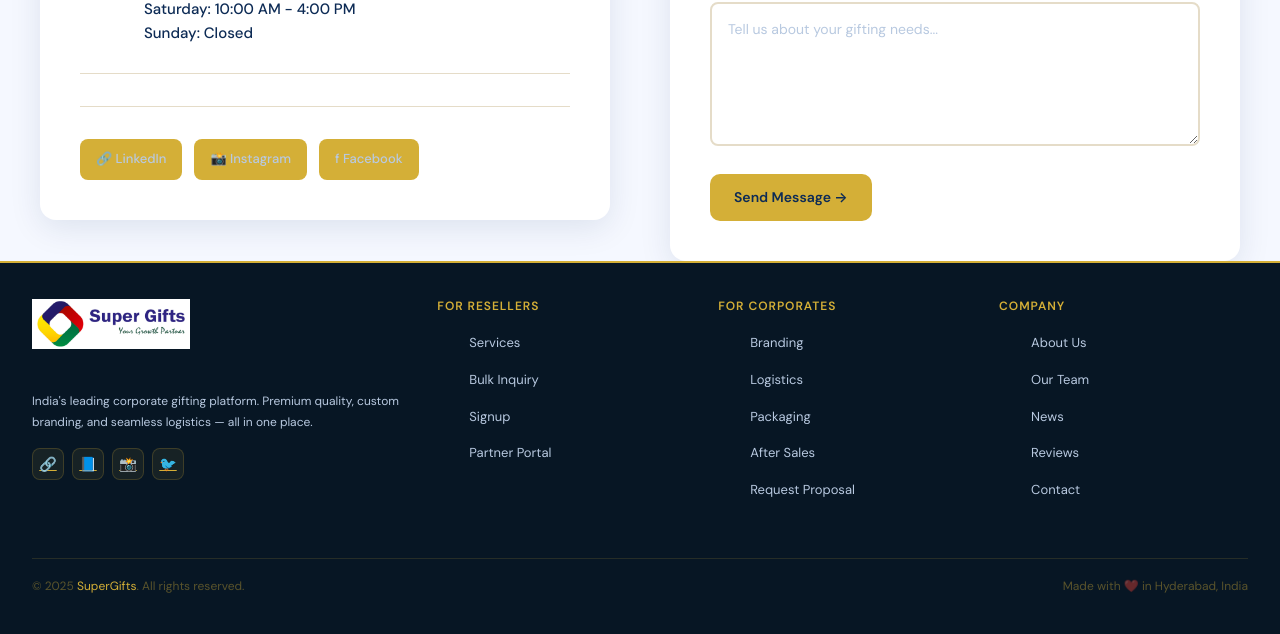
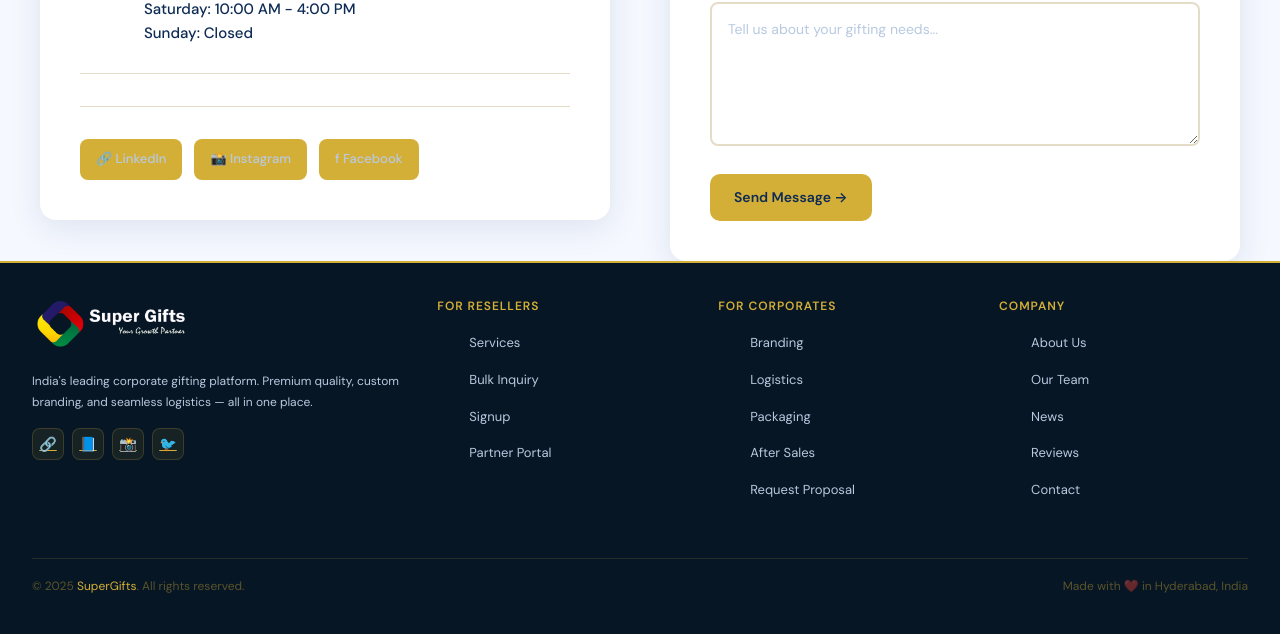
Before and after one commit to designer726/supergifts, a PHP site: page /supergifts/index.php in a window 1280 px wide. Shown: the part 3390-4024 px from the top of the page. Run offline with PHP 8.4, Linux system fonts and the light colour scheme; data that the repository does not hold is empty.

Commit message:
Footer logo work

```diff
--- a/common/footer.php
+++ b/common/footer.php
@@ -5,8 +5,8 @@
               <div class="logo-wrap" style="margin-bottom:0">
                   <!-- <div class="logo-icon">🎁</div>
           <div class="logo-text" style="color:#fff">Super<span>Gifts</span></div> -->
-                  <div class="mb-30">
-                      <img src="images/logo.png" alt="SGIPL" style="width: 158px;" />
+                  <div class="mb-10">
+                      <img src="images/logo_white.png" alt="SGIPL" style="width: 158px;" />
                   </div>
               </div>
               <p>India's leading corporate gifting platform. Premium quality, custom branding, and seamless logistics — all in one place.</p>
```
Also changed, not shown: images/logo_white.png.
